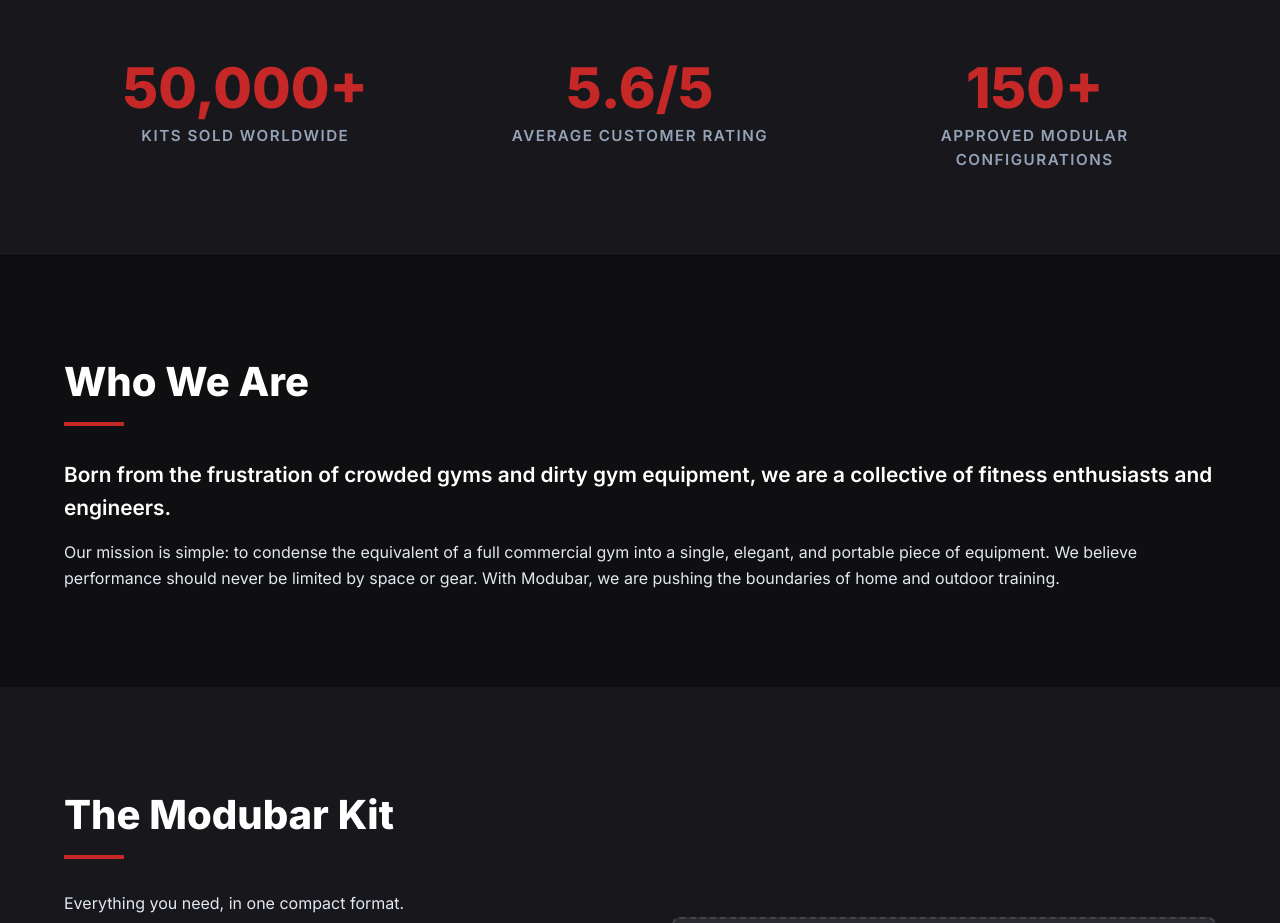
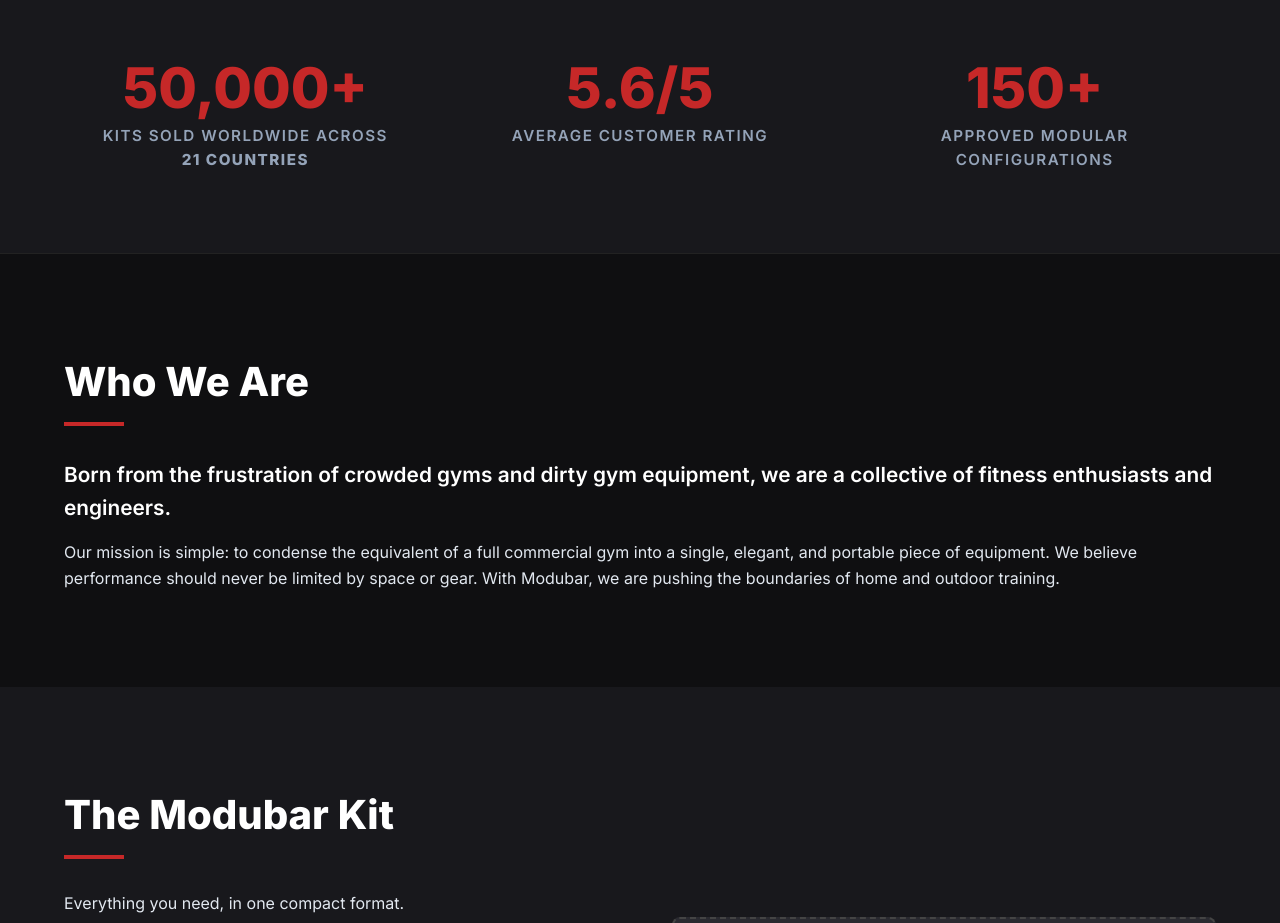
Before and after one commit to axel-kpl/Modubar, a plain HTML site: page index.html in a window 1280 px wide. Shown: the part 820-1743 px from the top of the page. Drawn offline with Linux system fonts and the light colour scheme.

Commit message:
21 countires

```diff
--- a/index.html
+++ b/index.html
@@ -31,7 +31,7 @@
         <div class="container stats-grid">
             <div class="stat-item">
                 <div class="stat-number">50,000+</div>
-                <div class="stat-label">Kits Sold Worldwide</div>
+                <div class="stat-label">Kits Sold Worldwide across <br><b>21 countries</b></div>
             </div>
             <div class="stat-item">
                 <div class="stat-number">5.6/5</div>
```
